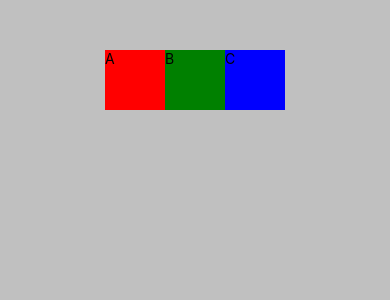
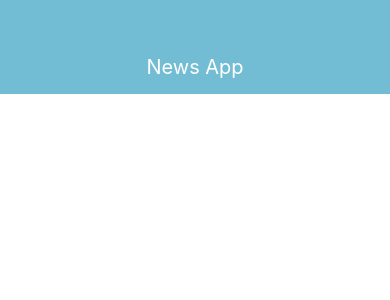
Before and after one commit to kofi-py/news-app, a React Native app: screen / in a window 390 px wide. Shown: the top 300 px of the page. Built offline with nearby package versions, Linux system fonts and the light colour scheme.

Commit message:
Create Header component.

```diff
--- a/App.js
+++ b/App.js
@@ -1,18 +1,12 @@
 import { StatusBar } from 'expo-status-bar';
 import { StyleSheet, Text, View } from 'react-native';
 
+import Header from './src/components/Header';
+
 export default function App() {
   return (
-    <View style={styles.container}>
-      <View style={{width: 60, height: 60, backgroundColor: 'red'}}>
-        <Text>A</Text>
-      </View>
-      <View style={{width: 60, height: 60, backgroundColor: 'green'}}>
-        <Text>B</Text>
-      </View>
-      <View style={{width: 60, height: 60, backgroundColor: 'blue'}}>
-        <Text>C</Text>
-      </View>
+    <View>
+      <Header title="News App" />
     </View>
   );
 }
--- /dev/null
+++ b/src/components/Header.js
@@ -0,0 +1,27 @@
+import React from 'react';
+import {StyleSheet, View, Text} from 'react-native';
+
+const Header = props => {
+    return (
+        <View style={styles.header}>
+            <Text style={styles.title}>{props.title}</Text>
+        </View>
+    );
+}
+
+const styles = StyleSheet.create({
+    header: {
+        backgroundColor: '#72bcd4',
+        padding: 15,
+        borderBottomColor: '#ffffff',
+        borderBottomWidth: 1
+    },
+    title: {
+        marginTop: 40,
+        textAlign: 'center',
+        fontSize: 20,
+        color: '#ffffff'
+    }
+});
+
+export default Header;
```
